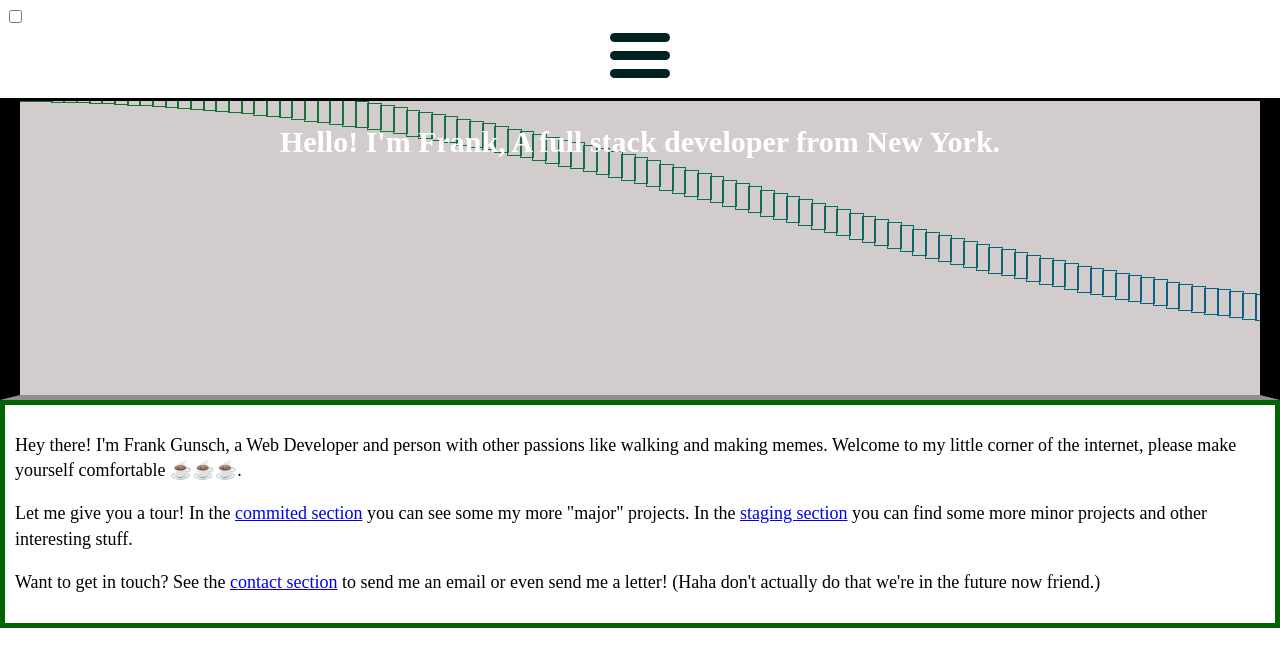
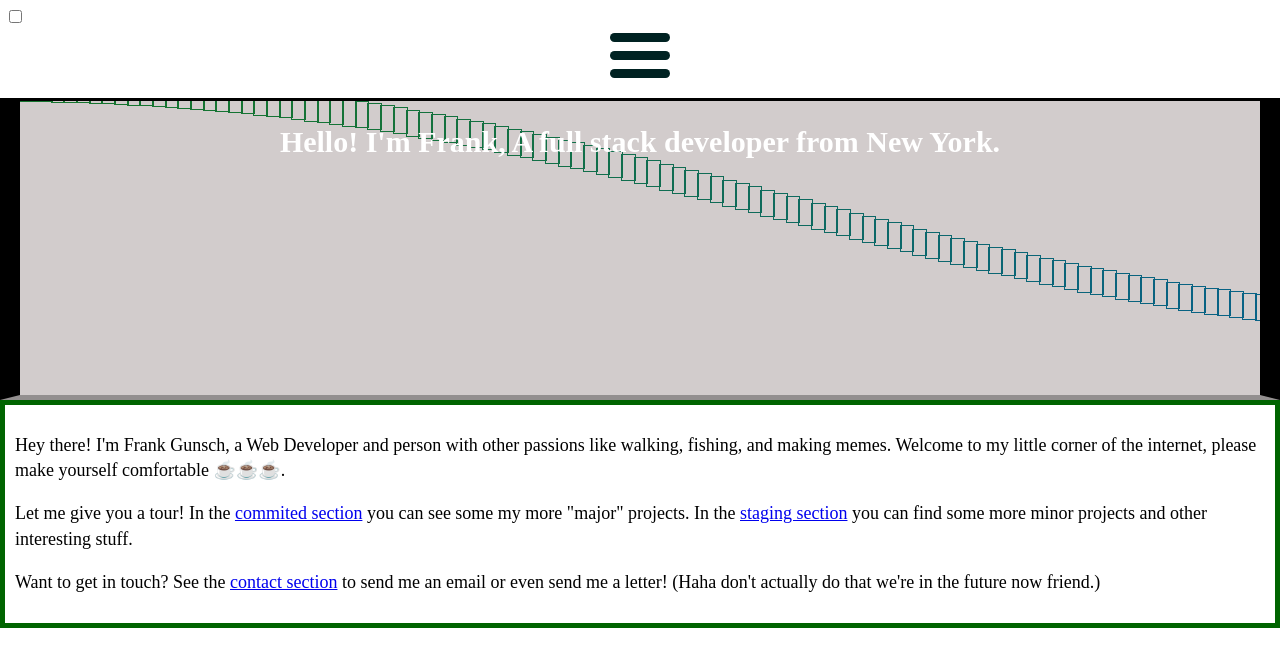
Before and after one commit to Yonkai/portfolio, a Next.js app: page / in a window 1280 px wide. Shown: the top 666 px of the page. Built offline with nearby package versions, Linux system fonts and the light colour scheme.

Commit message:
Add title tag to home page

```diff
--- a/components/ExtendedIntroCard.js
+++ b/components/ExtendedIntroCard.js
@@ -5,7 +5,7 @@ const ExtendedIntroCard = () => {
     <section className='extended-intro-card'>
       <p>
       Hey there! I'm Frank Gunsch, a Web Developer and person with other
-      passions like walking and making memes. Welcome to my little corner
+      passions like walking, fishing, and making memes. Welcome to my little corner
       of the internet, please make yourself comfortable ☕☕☕.
       </p>
       <p>
--- a/components/SimpleIntroCard.js
+++ b/components/SimpleIntroCard.js
@@ -1,7 +1,7 @@
 const SimpleIntroCard = () => {
   return (
     <div className='faking-normal-flow'>
-      <h1>Hello! I'm Frank, A full stack  developer from New York.</h1>
+      <h1>Hello! I'm Frank, A full stack developer from New York.</h1>
       <style jsx>{`
               .faking-normal-flow{
                 box-sizing:border-box;
--- a/pages/index.js
+++ b/pages/index.js
@@ -1,3 +1,4 @@
+import Head from 'next/head'
 import NavMenu from '../components/NavMenu.js'
 import Wave from '../components/Wave.js'
 import SimpleIntroCard from '../components/SimpleIntroCard'
@@ -5,6 +6,9 @@ import ExtendedIntroCard from '../components/ExtendedIntroCard'
 
 const Index = () => (
   <>
+    <Head>
+      <title>Frank Gunsch</title>
+    </Head>
     <NavMenu />
     <Wave />
     <SimpleIntroCard />
```
